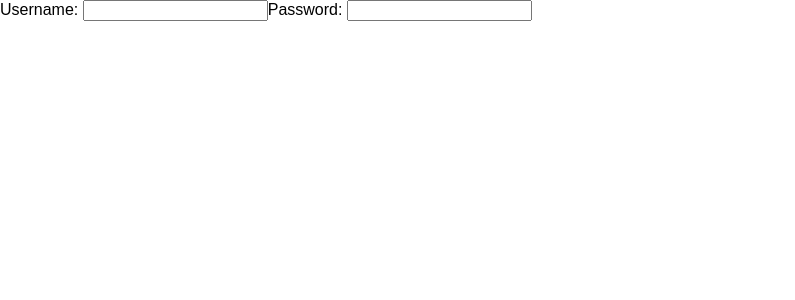
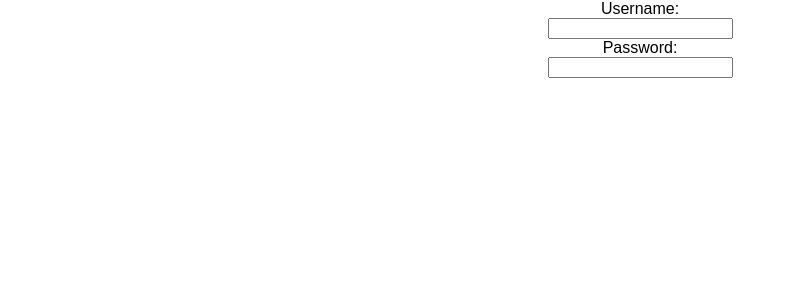
Before and after one commit to HeyyD/WebCaller, a React (Create React App) app in the folder webcaller/: page / in a window 1280 px wide. Shown: the top 300 px of the page, without its empty margins (0-795 px from the left). Built offline with nearby package versions, Linux system fonts and the light colour scheme.

Commit message:
Modify LoginView.css
- Align content to center

```diff
--- a/webcaller/src/LoginView.js
+++ b/webcaller/src/LoginView.js
@@ -5,8 +5,10 @@ class LoginView extends Component {
   render(){
     return(
       <form>
-        Username: <input type="text"/>
-        Password: <input type="text"/>
+        <label>Username:</label>
+        <input type="text"/>
+        <label>Password:</label>
+        <input type="text"/>
       </form>
     );
   }
--- a/webcaller/src/styles/LoginView.css
+++ b/webcaller/src/styles/LoginView.css
@@ -0,0 +1,5 @@
+input, label {
+    text-align: center;
+    margin: auto;
+  	display: block;
+}
```
